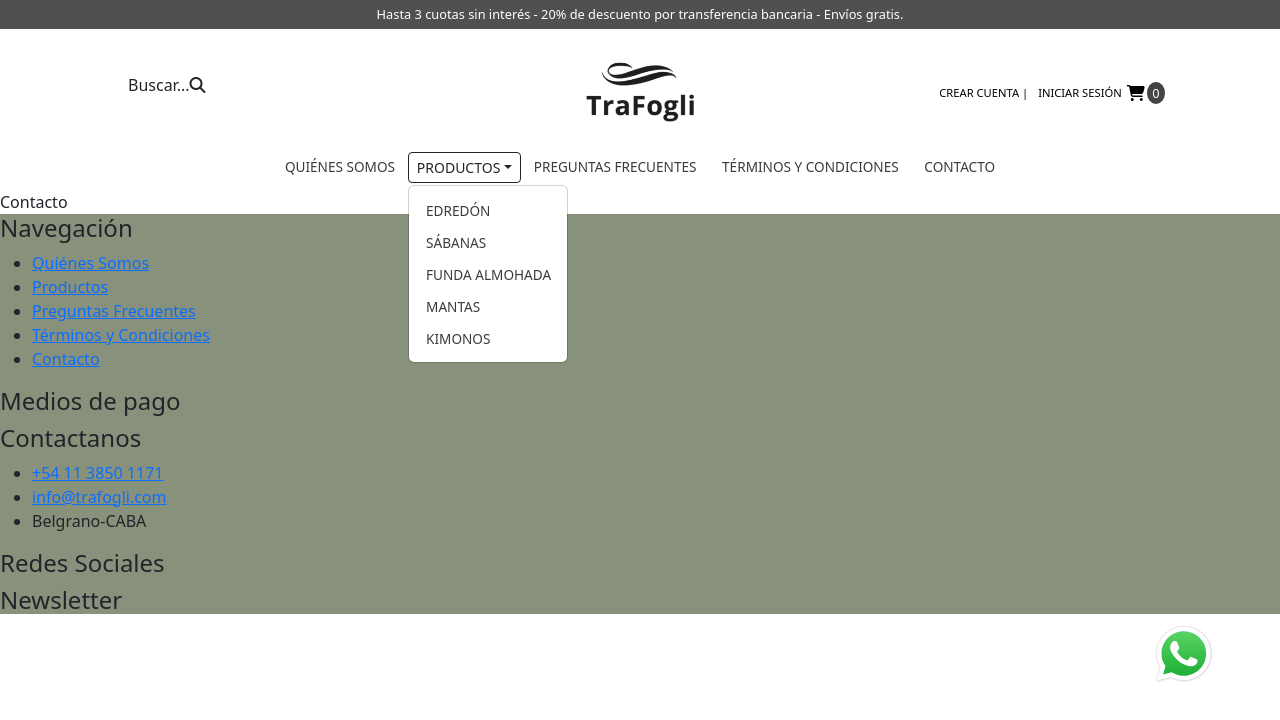
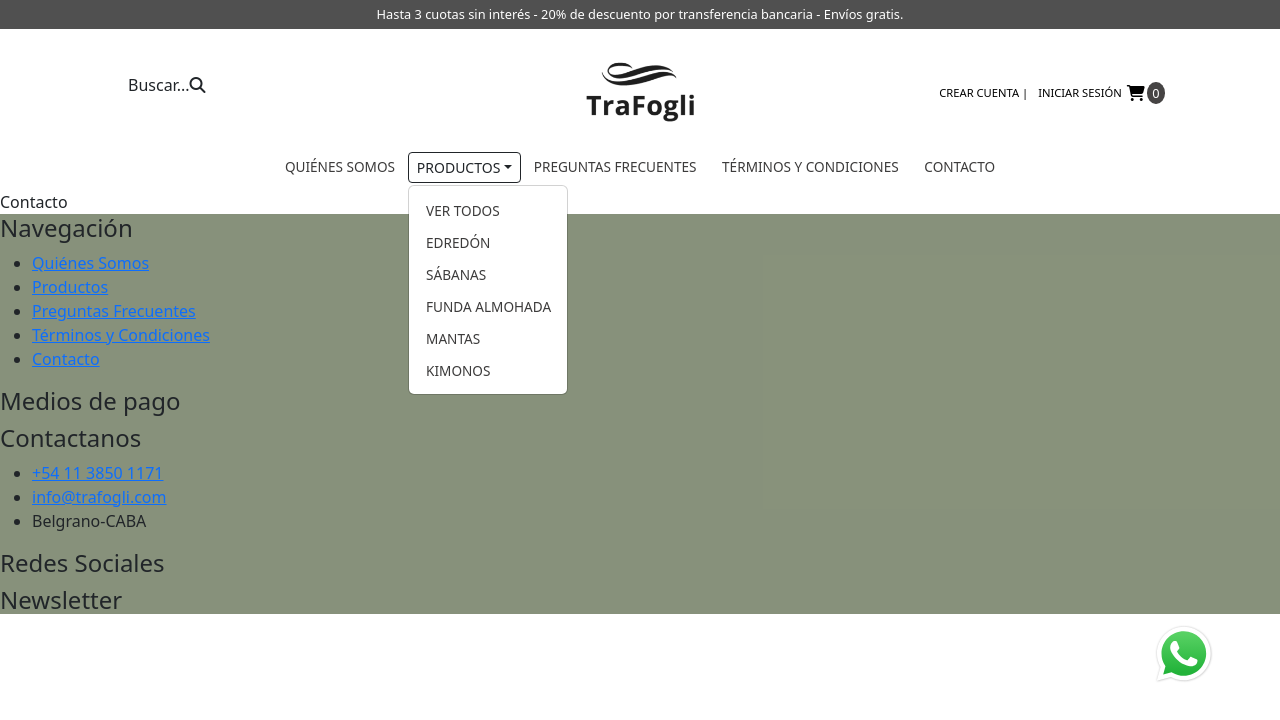
Before and after one commit to mariucampoy/trafogli, a React (Create React App) app: page /contacto in a window 1280 px wide. Both pictures are taken after a click on the button "PRODUCTOS". Shown: the top 720 px of the page. Built offline with nearby package versions, Linux system fonts and the light colour scheme.

Commit message:
productos

```diff
--- a/src/Components/NavBar/Dropdown.js
+++ b/src/Components/NavBar/Dropdown.js
@@ -6,11 +6,12 @@ function Dropdownboostrap() {
   return (
     <Dropdown >
       <Dropdown.Toggle variant="none" size="sm" id="dropdown-basic">
-      PRODUCTOS
+        PRODUCTOS
       </Dropdown.Toggle>
 
       <Dropdown.Menu>
 
+        <Dropdown.Item><Link className='a-large' to='/productos'>VER TODOS</Link></Dropdown.Item>
         <Dropdown.Item><Link className='a-large' to='/category/Edredon'>EDREDÓN</Link></Dropdown.Item>
         <Dropdown.Item><Link className='a-large' to='/category/Sabanas'>SÁBANAS</Link></Dropdown.Item>
         <Dropdown.Item><Link className='a-large' to='/category/Fundas'>FUNDA ALMOHADA</Link></Dropdown.Item>
```
